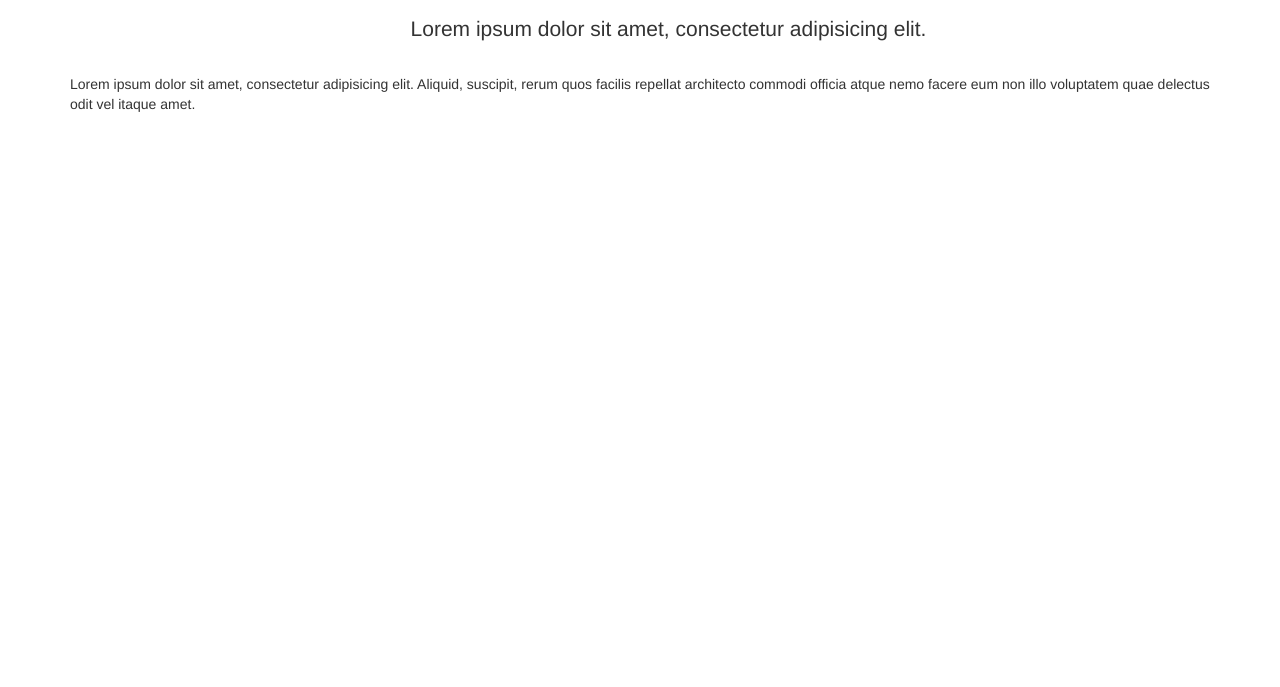
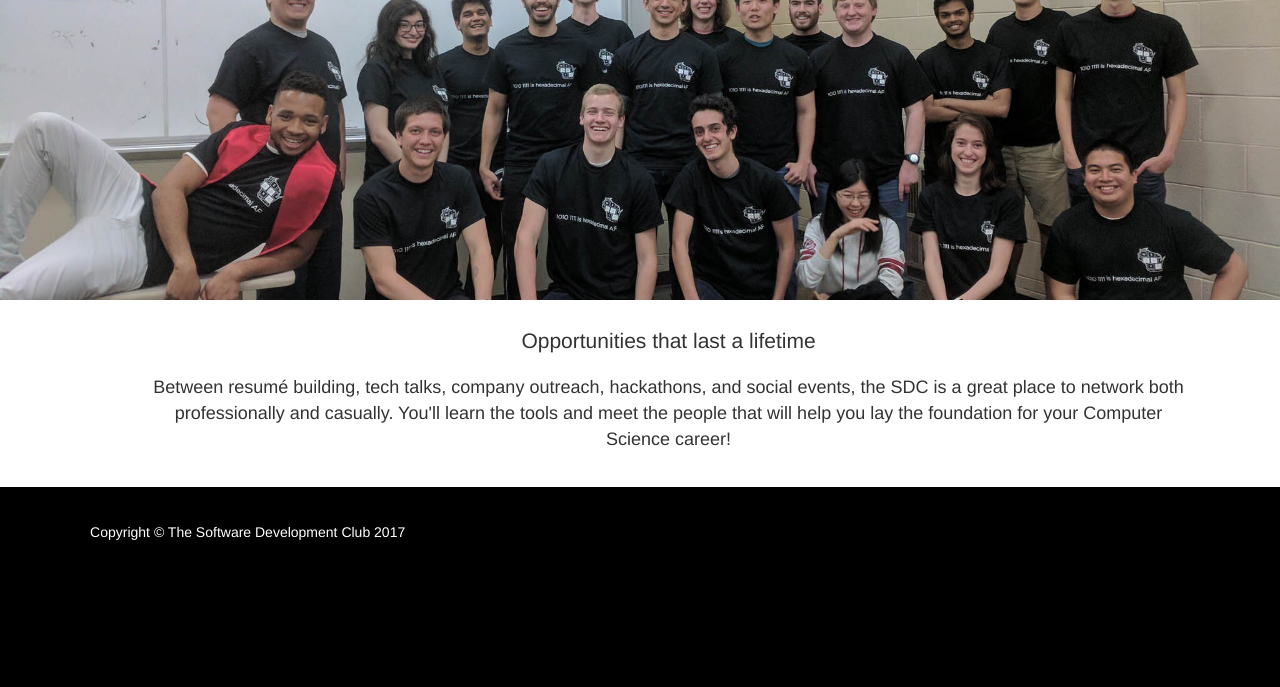
Before and after one commit to kreloff-01/new-sdc-site, a plain HTML site: page index.html in a window 1280 px wide. Shown: the part 528-1215 px from the top of the page. Before the commit the page ends 800 px from the top, so only its background shows below. Drawn offline with Linux system fonts and the light colour scheme.

Commit message:
improvements to home page

```diff
--- a/css/main.css
+++ b/css/main.css
@@ -4,11 +4,15 @@
 /*    Header / Footer   */
 /* //////////////////// */
 
+.no_margin {margin-top: 0px;}
+
 #navbar-style { height: 5%; }
 #navbar { width: 95%; }
 #quote { padding-top: 1%; margin-bottom: .5%; }
 
-#footer { background-color: #000; }
+#footer { background-color: #000; margin: 0; height: 200px; }
+#footer_text { color: #ffffff; padding: 3%; }
+
 
 /* //////////////////// */
 /*        Index         */
@@ -16,9 +20,13 @@
 
 #logo {height: 150px; width: 150px;}
 section {padding: 3% 1% 0% 1%;}
-.section-heading {margin: 0; padding: 0; font-size: 2.5em;}
+.section-heading {margin: 0; padding: 0; font-size: 2.5em; text-align: center;}
+.image_width { width: 100%; }
+.section-paragraph {width: 97%; text-align: center; margin: auto; padding-left: 5%; font-family: inherit;
+    font-size: 18px; font-weight: 300; padding-bottom: 3%;}
 
 #idx_top {padding-top:5%;}
+#bottom_photo { padding-bottom: 0;}
 
 
 /* //////////////////// */
--- a/index.html
+++ b/index.html
@@ -101,35 +101,36 @@
         </div>
     </section>
 
+    <header class="image-bg-fluid-height">
+        <img id="group_1" class="image_width" src="/images/group_photos/group_smile.JPG" alt="">
+    </header>
     <!-- More content -->
-    <section>
+
+<!-- More content -->
         <div class="container">
             <div class="row">
                 <div class="col-lg-12">
-                    <h1 class="section-heading">Section Heading</h1>
-                    <p class="lead section-lead">Lorem ipsum dolor sit amet, consectetur adipisicing elit.</p>
-                    <p class="section-paragraph">Lorem ipsum dolor sit amet, consectetur adipisicing elit. Aliquid, suscipit, rerum quos facilis repellat architecto commodi officia atque nemo facere eum non illo voluptatem quae delectus odit vel itaque amet.</p>
+                    <p class="no_margin lead section-lead">Opportunities that last a lifetime</p>
+                    <p class="section-paragraph">Between resum&eacute; building, tech talks, company outreach,
+                        hackathons, and social events, the SDC is a great place to network both professionally and casually.
+                        You'll learn the tools and meet the people that will help you lay the foundation for your Computer Science career!</p>
                 </div>
             </div>
             <!-- /.row -->
         </div>
         <!-- /.container -->
-    </section>
 
 
-    <!-- Footer
 <footer id="footer">
     <div class="container">
         <div class="row">
-                <div class="col-lg-12">
+            <div class="col-lg-12" id="footer_text">
                 <p>Copyright &copy; The Software Development Club 2017</p>
             </div>
         </div>
-            <!-- /.row
     </div>
-        <!-- /.container
 </footer>
--->
+
     <!-- jQuery -->
     <script src="js/jquery.js"></script>
 
```
Also changed, not shown: images/group_photos/club_smile.JPG (added), images/group_photos/execs_old.jpg (added), images/group_photos/group_smile.JPG (added). Lines whose indentation alone changed are shown as unchanged.
